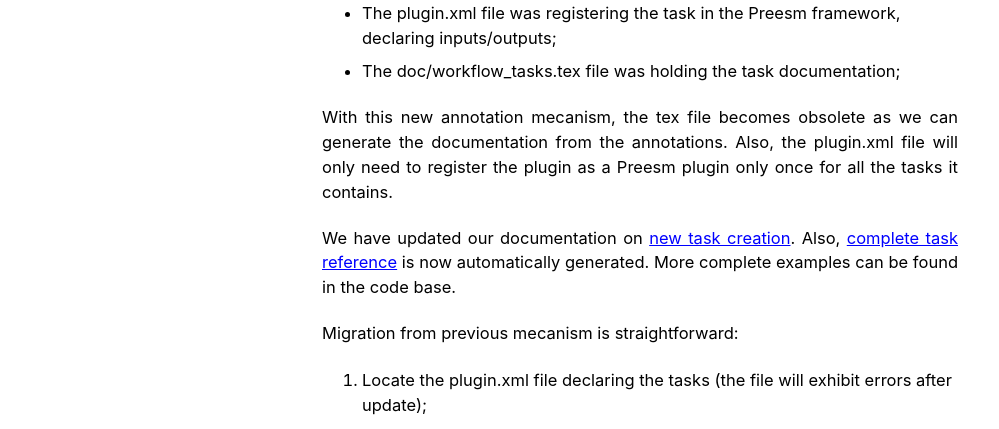
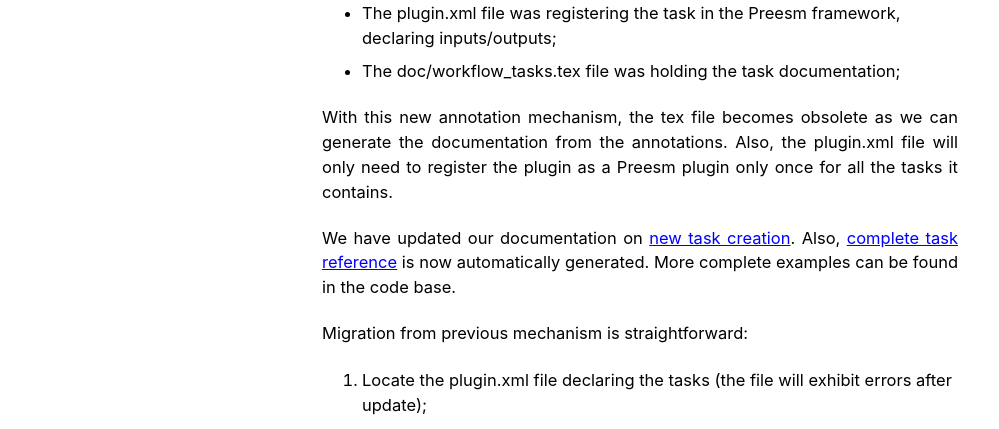
Before and after one commit to preesm/preesm.github.io, a Jekyll site: the page built from _posts/2019-04-10-release-3.6.0.md, in a window 1280 px wide and 900 px high, scrolled down 419 px. Shown: the part 153-582 px from the top of the window, without its empty margins (0-999 px from the left). Built offline with Jekyll 4.4.1, drawn with Linux system fonts in a browser that asks for light colours; nearby versions of some CDN libraries; comment, search, counter and statistics services are not loaded.

Commit message:
Update 2019-04-10-release-3.6.0.md
Fix typos

```diff
--- a/_posts/2019-04-10-release-3.6.0.md
+++ b/_posts/2019-04-10-release-3.6.0.md
@@ -21,11 +21,11 @@ The main objective of this update is to centralize the task configuration, that
 *  The plugin.xml file was registering the task in the Preesm framework, declaring inputs/outputs;
 *  The doc/workflow_tasks.tex file was holding the task documentation;
 
-With this new annotation mecanism, the tex file becomes obsolete as we can generate the documentation from the annotations. Also, the plugin.xml file will only need to register the plugin as a Preesm plugin only once for all the tasks it contains.
+With this new annotation mechanism, the tex file becomes obsolete as we can generate the documentation from the annotations. Also, the plugin.xml file will only need to register the plugin as a Preesm plugin only once for all the tasks it contains.
 
 We have updated our documentation on [new task creation](/docs/newtask/). Also, [complete task reference](/docs/workflowtasksref/) is now automatically generated. More complete examples can be found in the code base.
 
-Migration from previous mecanism is straightforward:
+Migration from previous mechanism is straightforward:
 1.  Locate the plugin.xml file declaring the tasks (the file will exhibit errors after update);
 2.  For each task declaration:
   *  Copy the content of the 'type' field (that is the class name), press CTRL+SHIFT+T, paste the name, press Enter;
```
